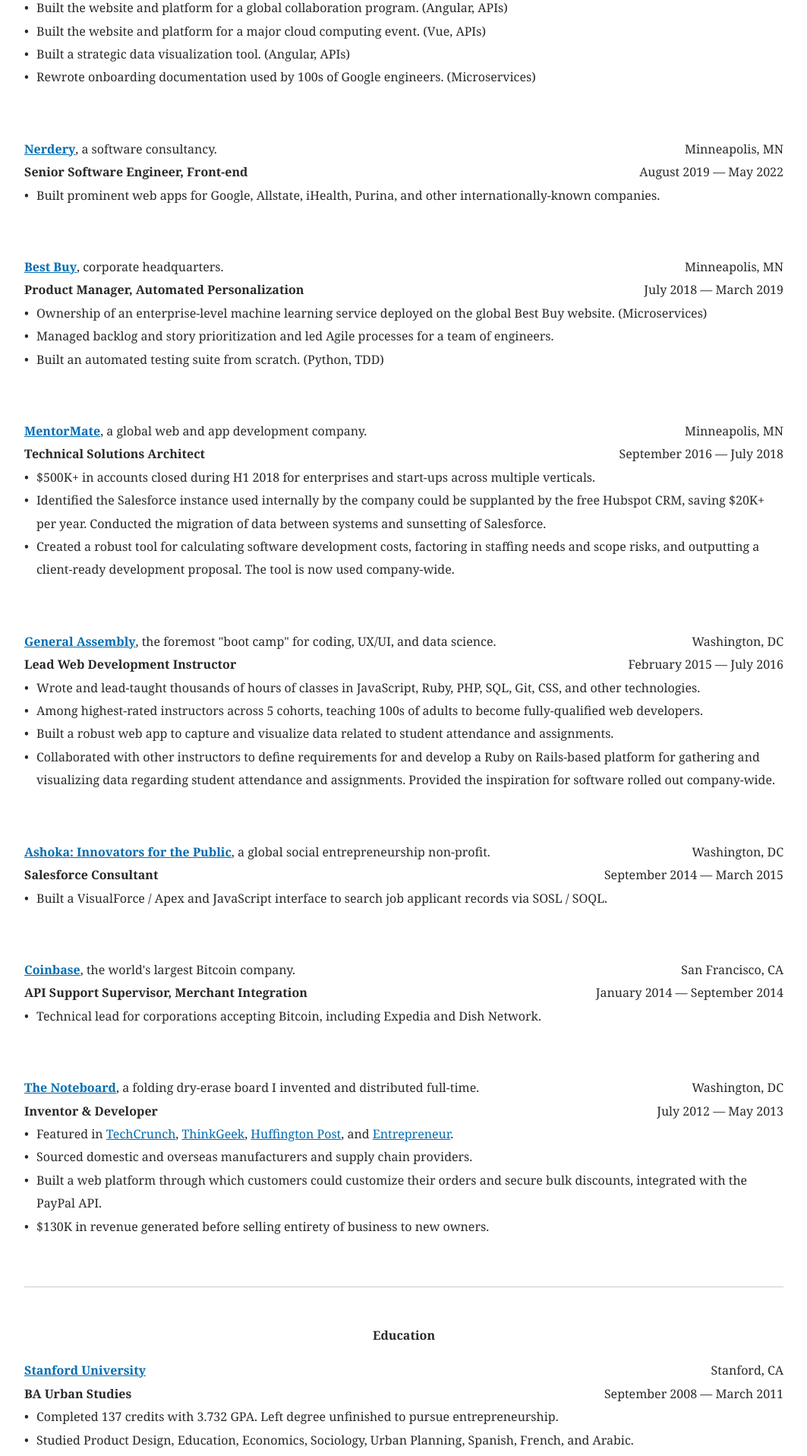
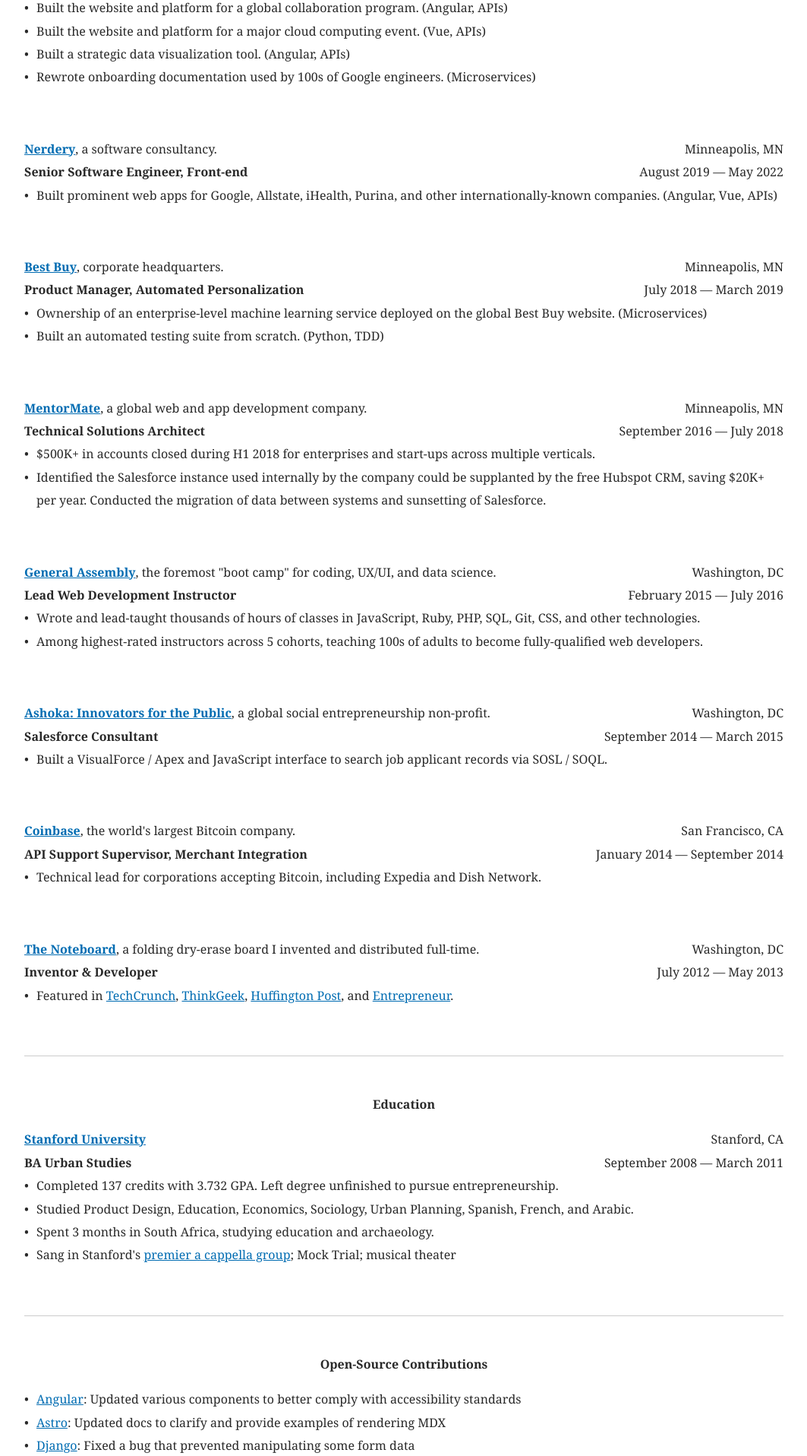
Before and after one commit to RobertAKARobin/robertakarobin.github.io, a Jekyll site: the page built from index.html, in a window 1280 px wide. Shown: the part 940-2856 px from the top of the page at 76% size, without its empty margins (108-1171 px from the left). Built offline with Jekyll 4.4.1, drawn with Linux system fonts in a browser that asks for light colours; some of the changed text lies outside the part shown.

Commit message:
Added OSS contribs; removed some old items

```diff
--- a/assets/styles.scss
+++ b/assets/styles.scss
@@ -153,6 +153,26 @@
   li{
     &:before{
       content:"-";
+    }
+  }
+
+  h3 {
+    display: inline;
+    font-weight: normal;
+    font-size: inherit;
+
+    &:after {
+      content: ': ';
+      font-size: inherit;
+    }
+
+    a {
+      display: inline;
+      font-weight: inherit;
+
+      @media print {
+        text-decoration: none;
+      }
     }
   }
 }
--- a/index.html
+++ b/index.html
@@ -126,7 +126,7 @@
 		</header>
 
 		<ul data-if-content="cv">
-			<li>Built prominent web apps for Google, Allstate, iHealth, Purina, and other internationally-known companies.</li>
+			<li>Built prominent web apps for Google, Allstate, iHealth, Purina, and other internationally-known companies. (Angular, Vue, APIs)</li>
 		</ul>
 	</section>
 
@@ -145,7 +145,6 @@
 
 		<ul data-if-content="cv">
 			<li>Ownership of an enterprise-level machine learning service deployed on the global Best Buy website. (Microservices)</li>
-			<li>Managed backlog and story prioritization and led Agile processes for a team of engineers.</li>
 			<li>Built an automated testing suite from scratch. (Python, TDD)</li>
 		</ul>
 	</section>
@@ -166,7 +165,6 @@
 		<ul data-if-content="cv">
 			<li>$500K+ in accounts closed during H1 2018 for enterprises and start-ups across multiple verticals.</li>
 			<li>Identified the Salesforce instance used internally by the company could be supplanted by the free Hubspot CRM, saving $20K+ per year. Conducted the migration of data between systems and sunsetting of Salesforce.</li>
-			<li>Created a robust tool for calculating software development costs, factoring in staffing needs and scope risks, and outputting a client-ready development proposal. The tool is now used company-wide.</li>
 		</ul>
 	</section>
 
@@ -187,8 +185,6 @@
 		<ul data-if-content="cv">
 			<li>Wrote and lead-taught thousands of hours of classes in JavaScript, Ruby, PHP, SQL, Git, CSS, and other technologies.</li>
 			<li>Among highest-rated instructors across 5 cohorts, teaching 100s of adults to become fully-qualified web developers.</li>
-			<li>Built a robust web app to capture and visualize data related to student attendance and assignments.</li>
-			<li>Collaborated with other instructors to define requirements for and develop a Ruby on Rails-based platform for gathering and visualizing data regarding student attendance and assignments. Provided the inspiration for software rolled out company-wide.</li>
 		</ul>
 	</section>
 
@@ -246,9 +242,6 @@
 
 		<ul>
 			<li>Featured in <a href="https://techcrunch.com/2012/04/18/the-noteboard-is-an-amazing-10-foldable-pocket-whiteboard/">TechCrunch</a>, <a href="https://www.youtube.com/watch?v=tVmvewyqVj4">ThinkGeek</a>, <a href="https://www.huffingtonpost.com/2012/05/02/rgft-noteboard-dry-erase-board_n_1471751.html">Huffington Post</a>, and <a href="https://www.entrepreneur.com/slideshow/225135">Entrepreneur</a>.</li>
-			<li>Sourced domestic and overseas manufacturers and supply chain providers.</li>
-			<li>Built a web platform through which customers could customize their orders and secure bulk discounts, integrated with the PayPal API.</li>
-			<li>$130K in revenue generated before selling entirety of business to new owners.</li>
 		</ul>
 	</section>
 </section>
@@ -281,21 +274,58 @@
 </section>
 
 <section>
+	<h2>Open-Source Contributions</h2>
+
+	<ul>
+		<li>
+			<h3><a href="https://github.com/angular/components/pulls?q=author%3Arobertakarobin">Angular</a></h3>
+
+			Updated various components to better comply with accessibility standards
+		</li>
+		<li>
+			<h3><a href="https://github.com/withastro/docs/pulls?q=author%3Arobertakarobin">Astro</a></h3>
+
+			Updated docs to clarify and provide examples of rendering MDX
+		</li>
+		<li>
+			<h3><a href="https://github.com/django/django/pulls?q=author%3Arobertakarobin">Django</a></h3>
+
+			Fixed a bug that prevented manipulating some form data
+		</li>
+		<li>
+			<h3><a href="https://github.com/yeonjuan/html-eslint/pulls?q=author%3ARobertAKARobin">html-eslint</a></h3>
+
+			Added rules and tests to lint and fix spacing issues in HTML
+		</li>
+		<li>
+			<h3><a href="https://github.com/MithrilJS/mithril.js/pulls?q=author%3Arobertakarobin">Mithril.js</a></h3>
+
+			Fixed a variable scope issue; added additional assertions to test framework
+		</li>
+		<li>
+			<h3><a href="https://github.com/jarek-foksa/path-data-polyfill/pulls?author=RobertAKARobin">path-data-polyfill</a></h3>
+
+			Added Typescript typings
+		</li>
+		<li>
+			<h3><a href="https://github.com/steveukx/git-js/pulls?q=author%3Arobertakarobin">Simple Git</a></h3>
+
+			Fixed a bug preventing Git commit messages from being output
+		</li>
+		<li>
+			<h3><a href="https://github.com/30-seconds/30-seconds-of-code/pulls?q=author%3Arobertakarobin">30 Seconds of Code</a></h3>
+
+			Added an example/helper for chaining asynchronous functions
+		</li>
+	</ul>
+</section>
+
+<section>
 	<h2>Et Cetera</h2>
 
 	<ul>
-		<li>Open-source contributor to
-			<a href="https://github.com/withastro/docs/pulls?q=author%3Arobertakarobin">Astro</a>,
-			<a href="https://github.com/angular/components/pulls?q=author%3Arobertakarobin">Angular</a>,
-			<a href="https://github.com/django/django/commits?author=RobertAKARobin">Django</a>,
-			<a href="https://github.com/MithrilJS/mithril.js/commits?author=RobertAKARobin">Mithril.js</a>,
-			<a href="https://github.com/30-seconds/30-seconds-of-code/commits?author=RobertAKARobin">30 Seconds of Code</a>,
-			and <a href="https://github.com/steveukx/git-js/commits?author=RobertAKARobin">Simple Git</a>.
-		</li>
-		<li>Mentor at <a href="https://primeacademy.io/">Prime Academy</a> and <a href="https://technovationmn.org/">Technovation</a>, and author of <a href="https://explainprogrammerhumor.com">Explain Programmer Humor</a>.</li>
-		<!-- <li data-if-content="cv">Created <a href="https://ineedaprompt.com">INeedAPrompt.com</a>, a full-stack application deployed as website, API, and Amazon Alexa skill.</li> -->
-		<li data-if-content="cv">Created <a href="https://www.npmjs.com/package/diffshot">Diffshot</a>, an NPM package that integrates with Git to generate coding tutorials.</li>
+		<li>Author of <a href="https://explainprogrammerhumor.com">Explain Programmer Humor</a>.</li>
 		<li data-if-content="cv">Alumnus of <a href="https://cityyear.org">City Year</a> (Americorps). Served as a full-time co-teacher in a New Hampshire middle school, 2007-08.</li>
-		<li data-if-content="cv">Interests include rock climbing, 3D modeling and printing, laser-cutting, being a loving father &amp; husband.</li>
+		<li data-if-content="cv">Interests include singing, rock climbing, 3D modeling and printing, designing laser-cut models, origami.</li>
 	</ul>
 </section>
```
